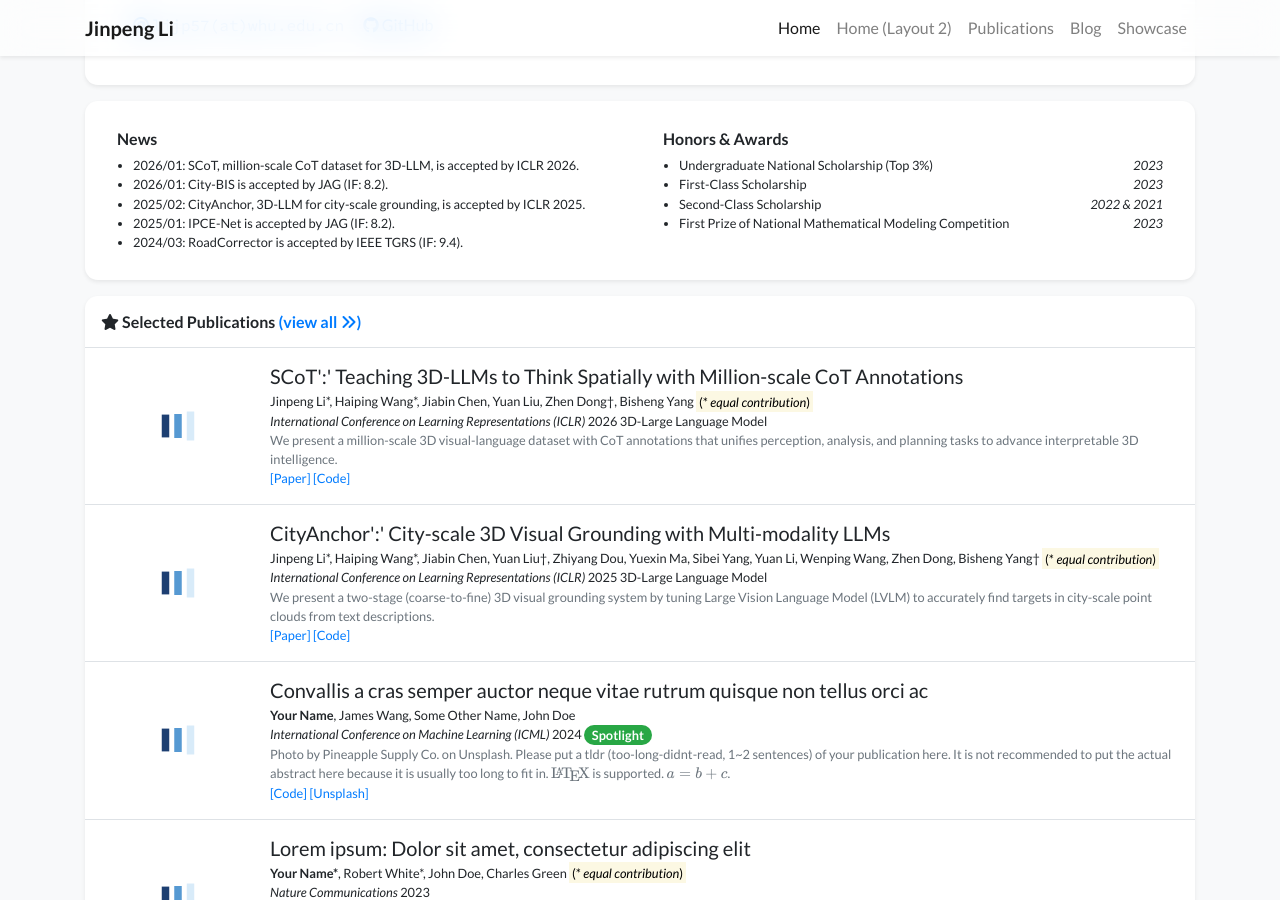
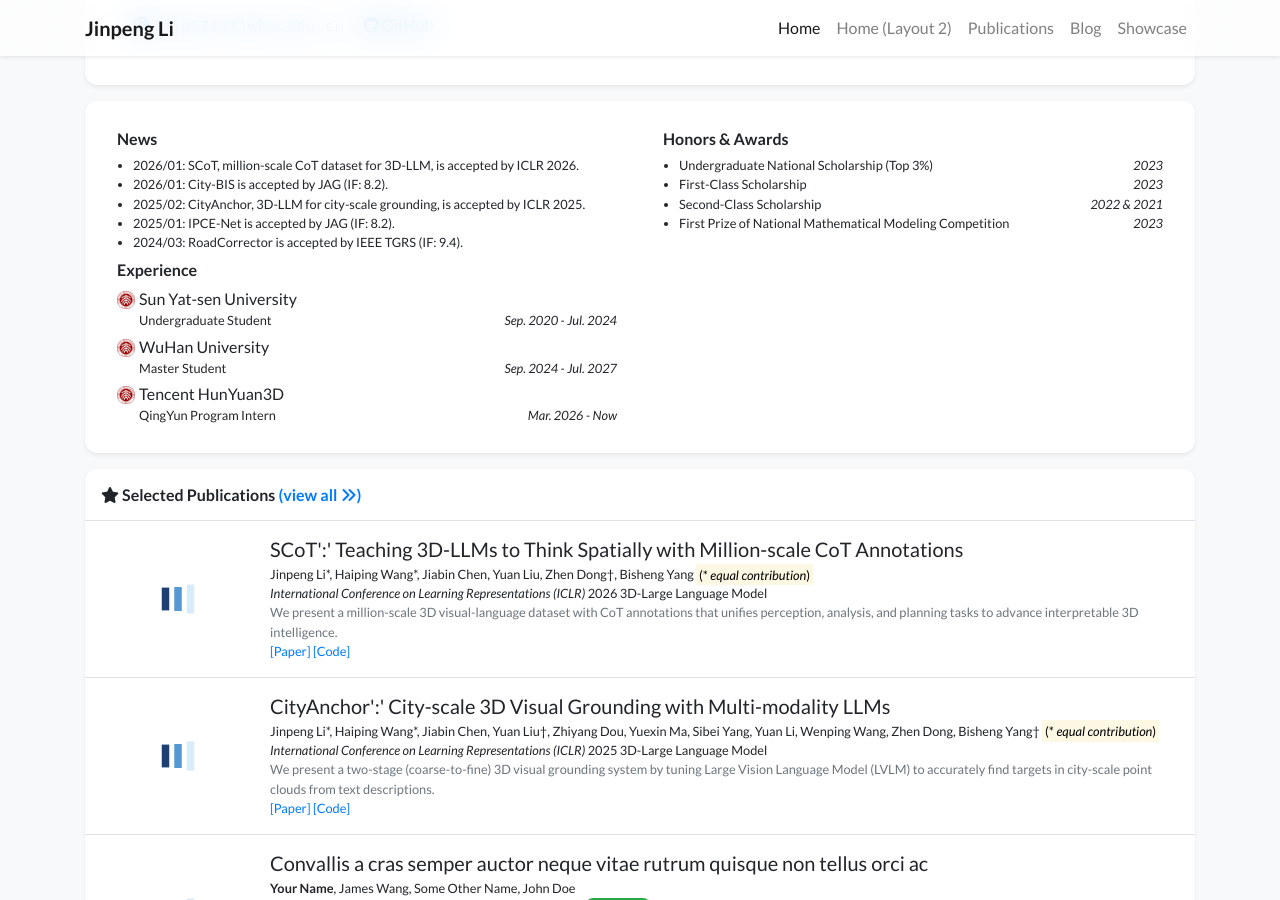
Before and after one commit to Lijp411/Lijp411.github.io, a Jekyll site: the page built from index.html, in a window 1280 px wide and 900 px high, scrolled down 372 px. Built offline with Jekyll 4.4.1, drawn with Linux system fonts in a browser that asks for light colours; nearby versions of some CDN libraries; a style sheet for code colours, icons or effects is not loaded.

Commit message:
Update profile.yml

```diff
--- a/_data/profile.yml
+++ b/_data/profile.yml
@@ -43,11 +43,21 @@ portrait_caption: >-
 #   position: B.S. in Computer Science
 #   date: Sep. 2019 - Jul. 2021
 
-# experience:
-# - name: Peking University
-#   logo: /assets/images/badges/PKU_red.png
-#   position: Research Intern
-#   date: Sep. 2019 - Jul. 2021
+experience:
+- name: Sun Yat-sen University
+  logo: /assets/images/badges/PKU_red.png
+  position: Undergraduate Student
+  date: Sep. 2020 - Jul. 2024
+
+- name: WuHan University
+  logo: /assets/images/badges/PKU_red.png
+  position: Master Student
+  date: Sep. 2024 - Jul. 2027
+
+- name: Tencent HunYuan3D
+  logo: /assets/images/badges/PKU_red.png
+  position: QingYun Program Intern
+  date: Mar. 2026 - Now
 
 news:
 - date: [2026/01]
```
